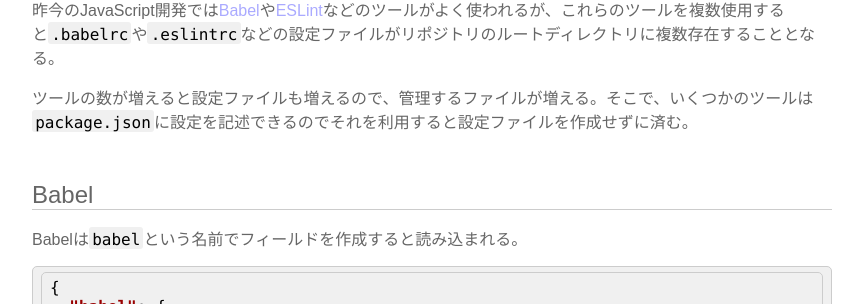
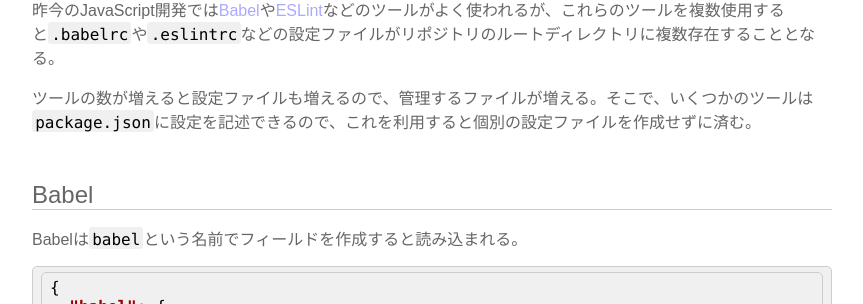
Before and after one commit to chocolateorange/chocolateorange.github.io, a Jekyll site: the page built from _posts/2017/05/2017-05-03-01.md, in a window 1280 px wide and 1400 px high. Shown: the part 254-558 px from the top of the window, without its empty margins (208-1071 px from the left). Built offline with Jekyll 4.4.1, drawn with Linux system fonts in a browser that asks for light colours; some web fonts are replaced; some of the changed text lies outside the part shown.

Commit message:
updated note

````diff
--- a/_posts/2017/05/2017-05-03-01.md
+++ b/_posts/2017/05/2017-05-03-01.md
@@ -4,7 +4,7 @@
 ---
 昨今のJavaScript開発では[Babel](https://babeljs.io/)や[ESLint](http://eslint.org/)などのツールがよく使われるが、これらのツールを複数使用すると`.babelrc`や`.eslintrc`などの設定ファイルがリポジトリのルートディレクトリに複数存在することとなる。
 
-ツールの数が増えると設定ファイルも増えるので、管理するファイルが増える。そこで、いくつかのツールは`package.json`に設定を記述できるのでそれを利用すると設定ファイルを作成せずに済む。
+ツールの数が増えると設定ファイルも増えるので、管理するファイルが増える。そこで、いくつかのツールは`package.json`に設定を記述できるので、これを利用すると個別の設定ファイルを作成せずに済む。
 
 ## Babel
 
@@ -53,9 +53,9 @@
 
 参考ページ：[postcss-load-config#packagejson](https://github.com/michael-ciniawsky/postcss-load-config#packagejson)
 
-## StyleLint
+## stylelint
 
-[StyleLint](https://stylelint.io/)は`stylelint`という名前でフィールドを作成すると読み込まれる。
+[stylelint](https://stylelint.io/)は`stylelint`という名前でフィールドを作成すると読み込まれる。
 
 ```json
 {
````
